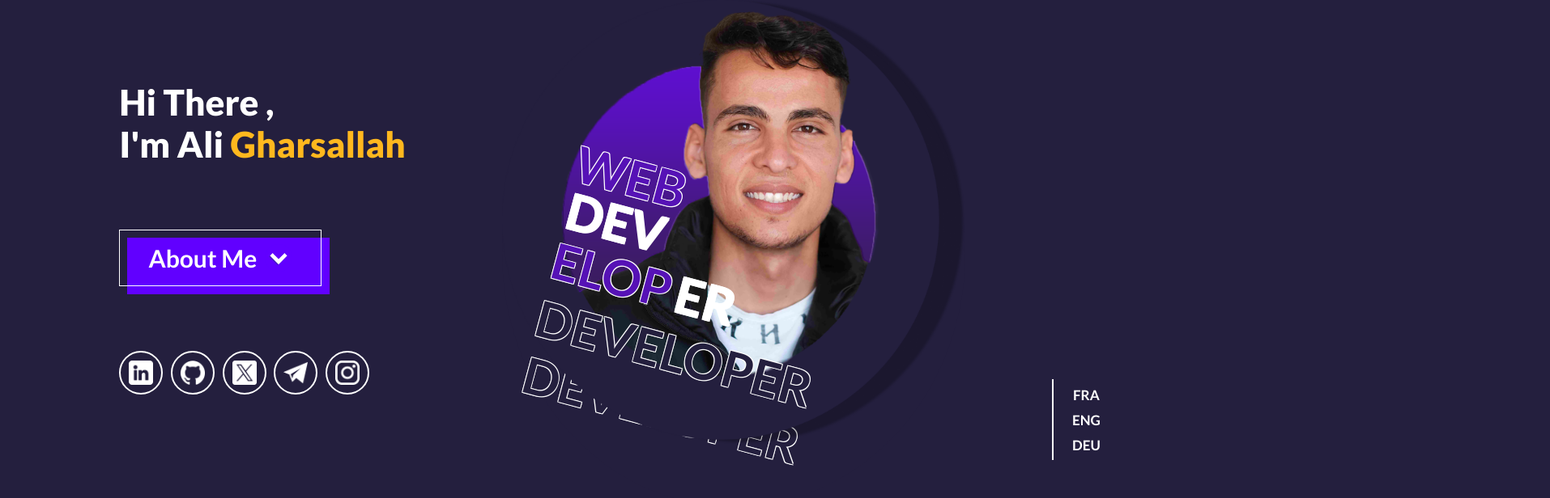
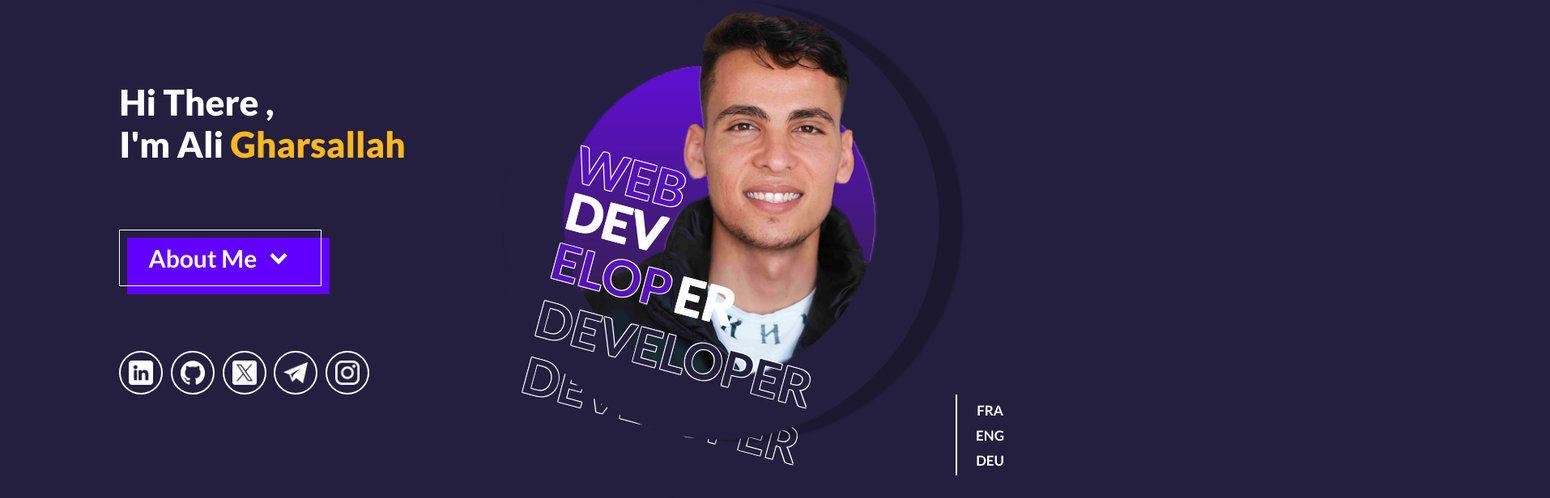
Before and after one commit to AliGharsallah/my-portfolio, a React (Vite) app: page / in a window 1280 px wide. Shown: the part 122-738 px from the top of the page at 81% size, 1914 px wide, since content can reach past the window. Built offline with nearby package versions, Linux system fonts and the light colour scheme.

Commit message:
11th commit

```diff
--- a/src/Components/Home.css
+++ b/src/Components/Home.css
@@ -299,9 +299,9 @@ button img {
 }
 
 .languageContainer {
-    position: relative;
-    bottom: -300px;
-    left: 622px;
+    position: absolute;
+    top: 610px;
+    right: 40px;
     display: flex;
     align-items: center;
     gap: 3px;
```
